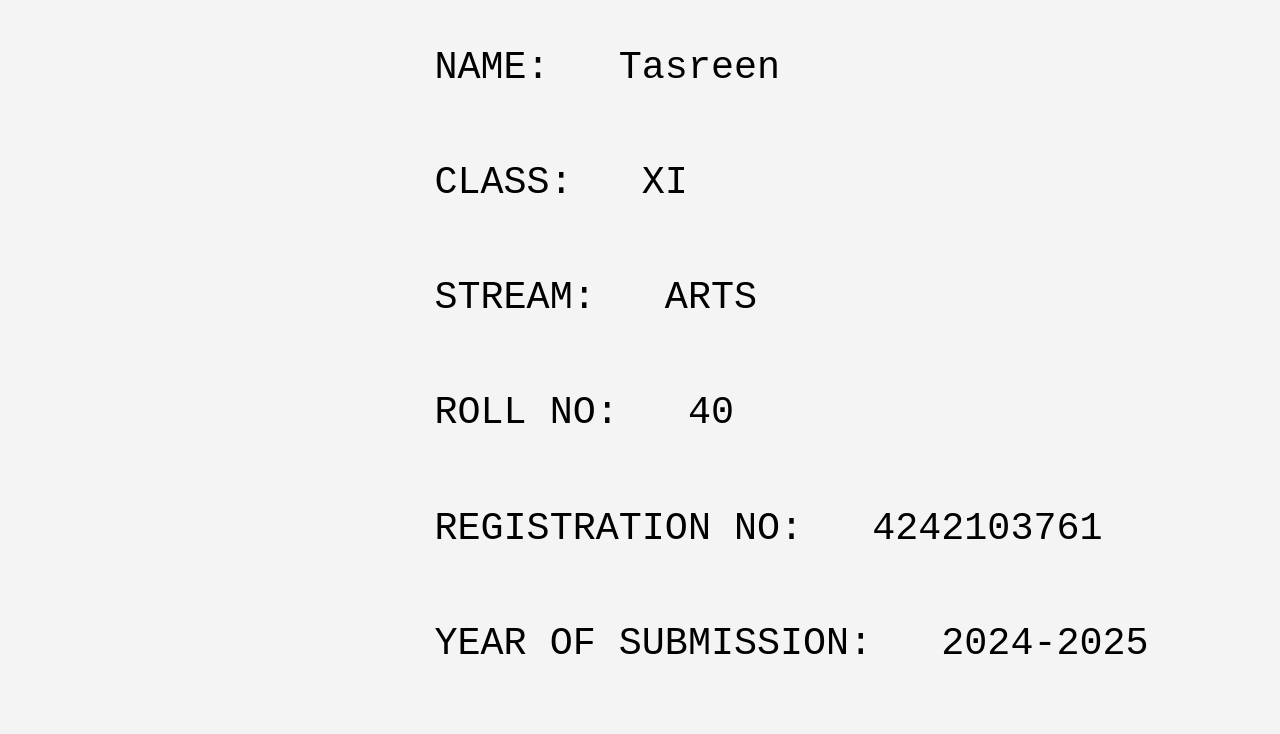
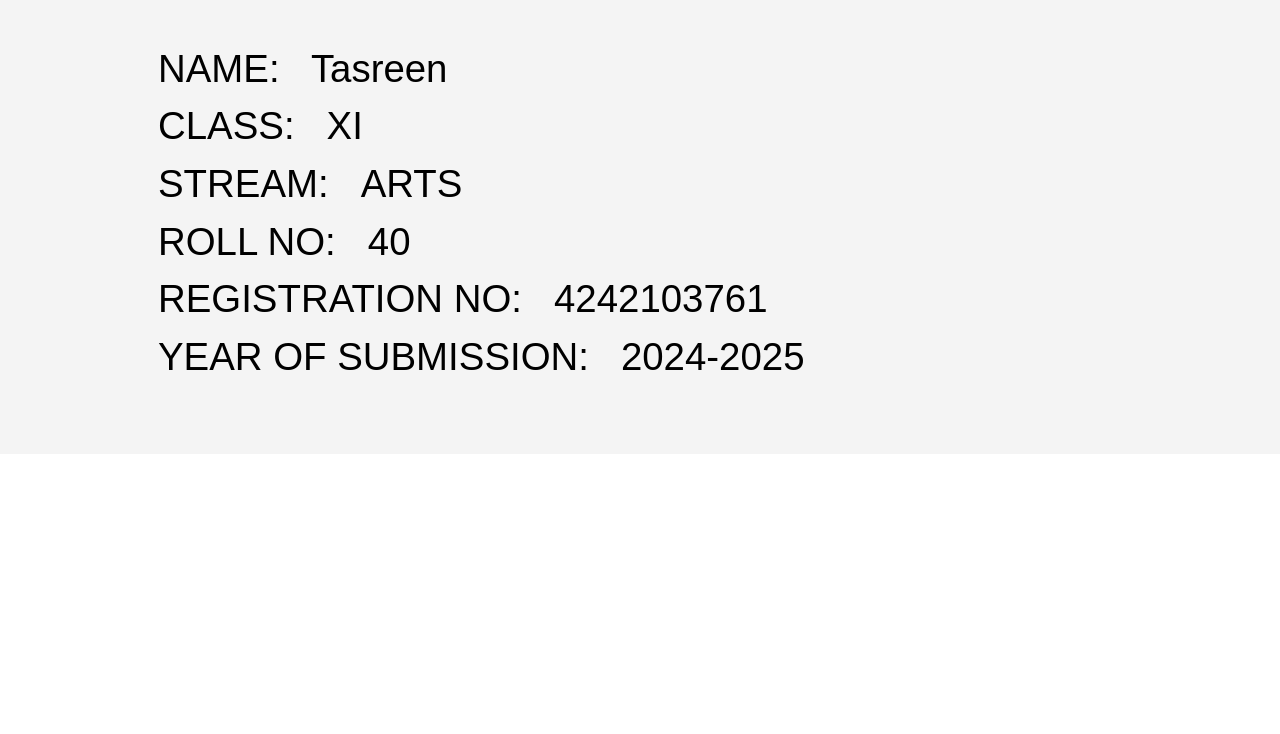
Before and after one commit to MD-ASHIF-AKBAR/my-first-website-, a plain HTML site: page about.html in a window 1280 px wide. Shown: the part 416-1150 px from the top of the page. After the commit the page ends 870 px from the top, so only its background shows below. Drawn offline with Linux system fonts and the light colour scheme.

Commit message:
Update about.html

```diff
--- a/about.html
+++ b/about.html
@@ -52,14 +52,14 @@
     <header>
         <h1>About Me</h1>
         <img id="img1" src="SORRY IMAGE IS NOT AVAILABLE" alt="">
-        <pre id="p1">
+        <p id="p1">
         NAME:&nbsp;&nbsp; Tasreen<br>
         CLASS: &nbsp;&nbsp;XI<br>
         STREAM: &nbsp;&nbsp;ARTS<br>
         ROLL NO: &nbsp;&nbsp;40<br>
         REGISTRATION NO: &nbsp;&nbsp;4242103761<br>
         YEAR OF SUBMISSION: &nbsp;&nbsp;2024-2025
-        </pre>
+        </p>
     </header>
 </body>
 </html>
```
Lines whose indentation alone changed are shown as unchanged.
